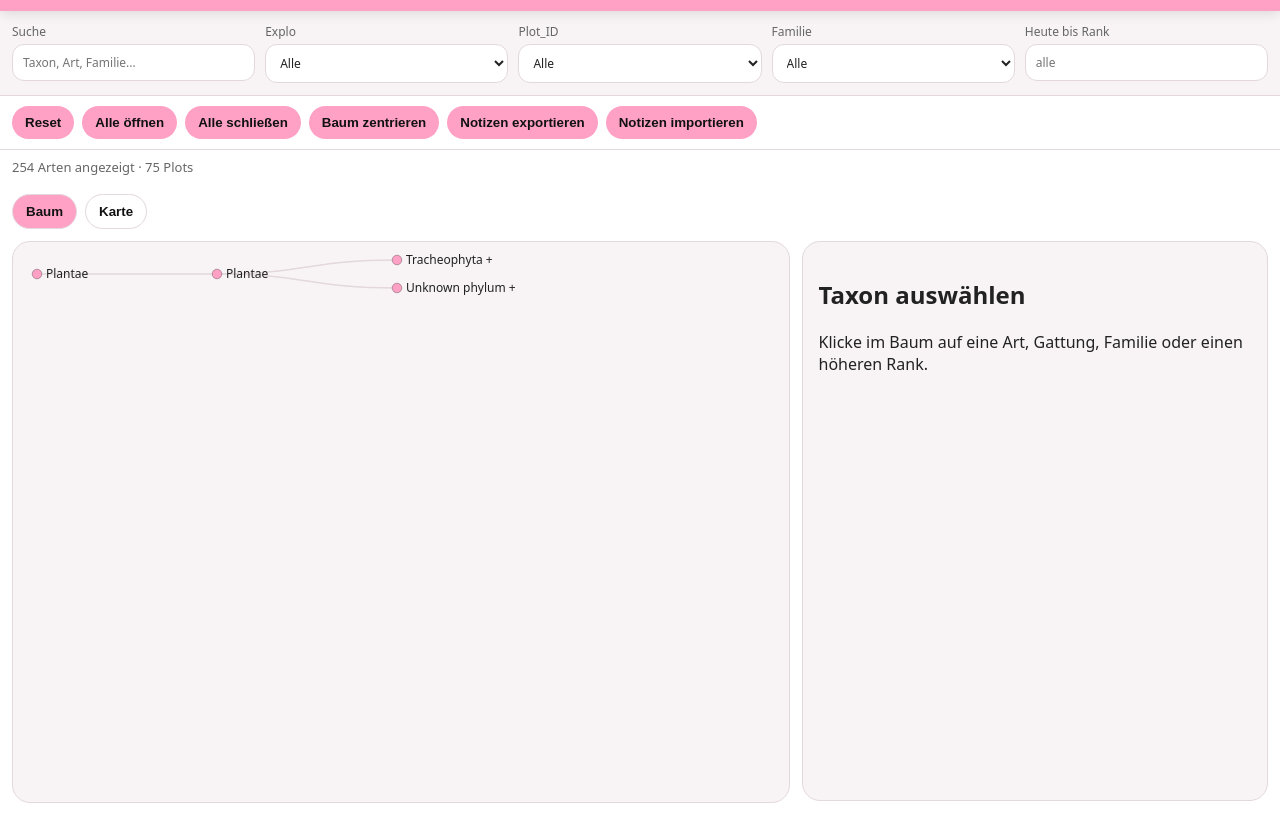
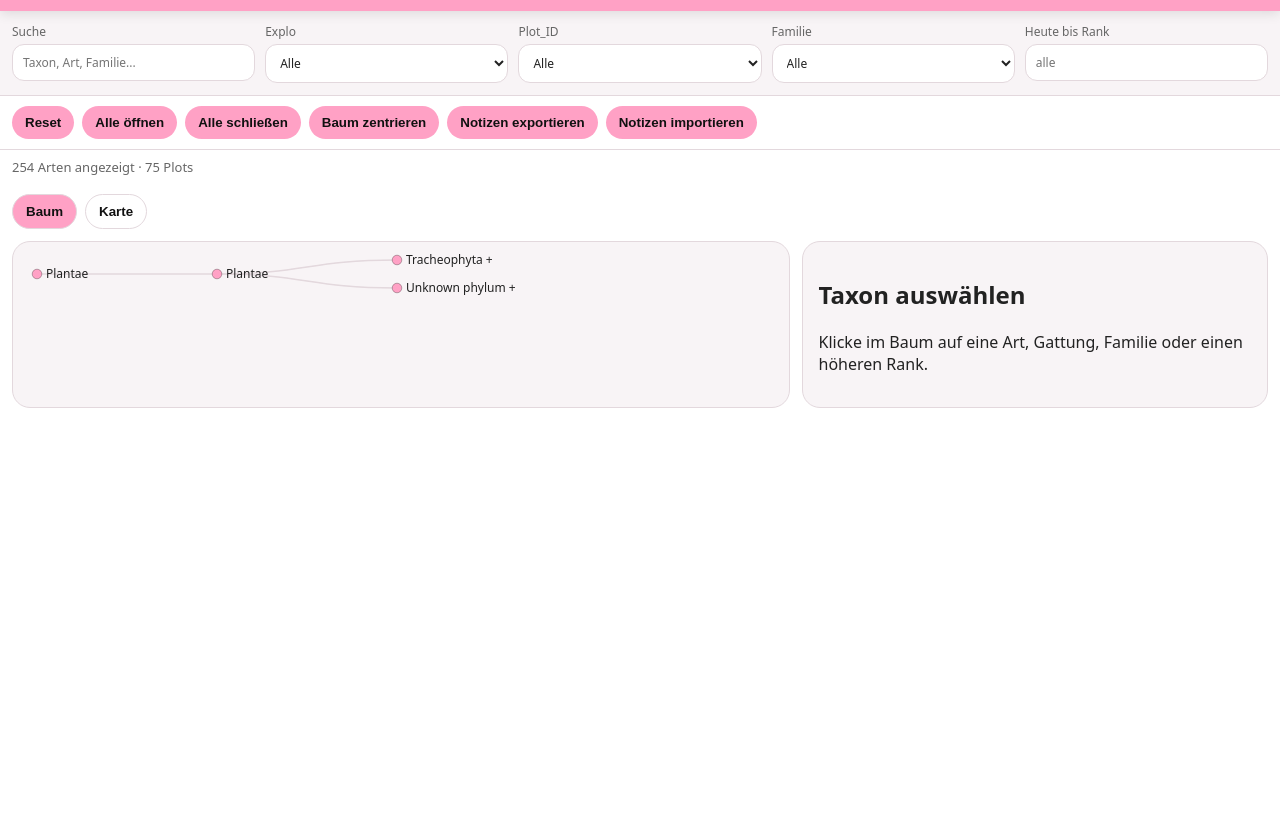
Before and after one commit to ln-03/plant-app-4, a plain HTML site: page index.html in a window 1280 px wide. Shown: the part 64-879 px from the top of the page. After the commit the page ends 800 px from the top, so only its background shows below. Drawn offline with nearby package versions, Linux system fonts and the light colour scheme.

Commit message:
Update style.css

```diff
--- a/style.css
+++ b/style.css
@@ -124,10 +124,8 @@ button:hover { background: var(--accent-dark); }
 }
 
 #tree {
-  width: 100%;
-  height: calc(100vh - 240px);
-  min-height: 520px;
   overflow: hidden;
+  touch-action: none;
 }
 
 .viewer-card {
```
